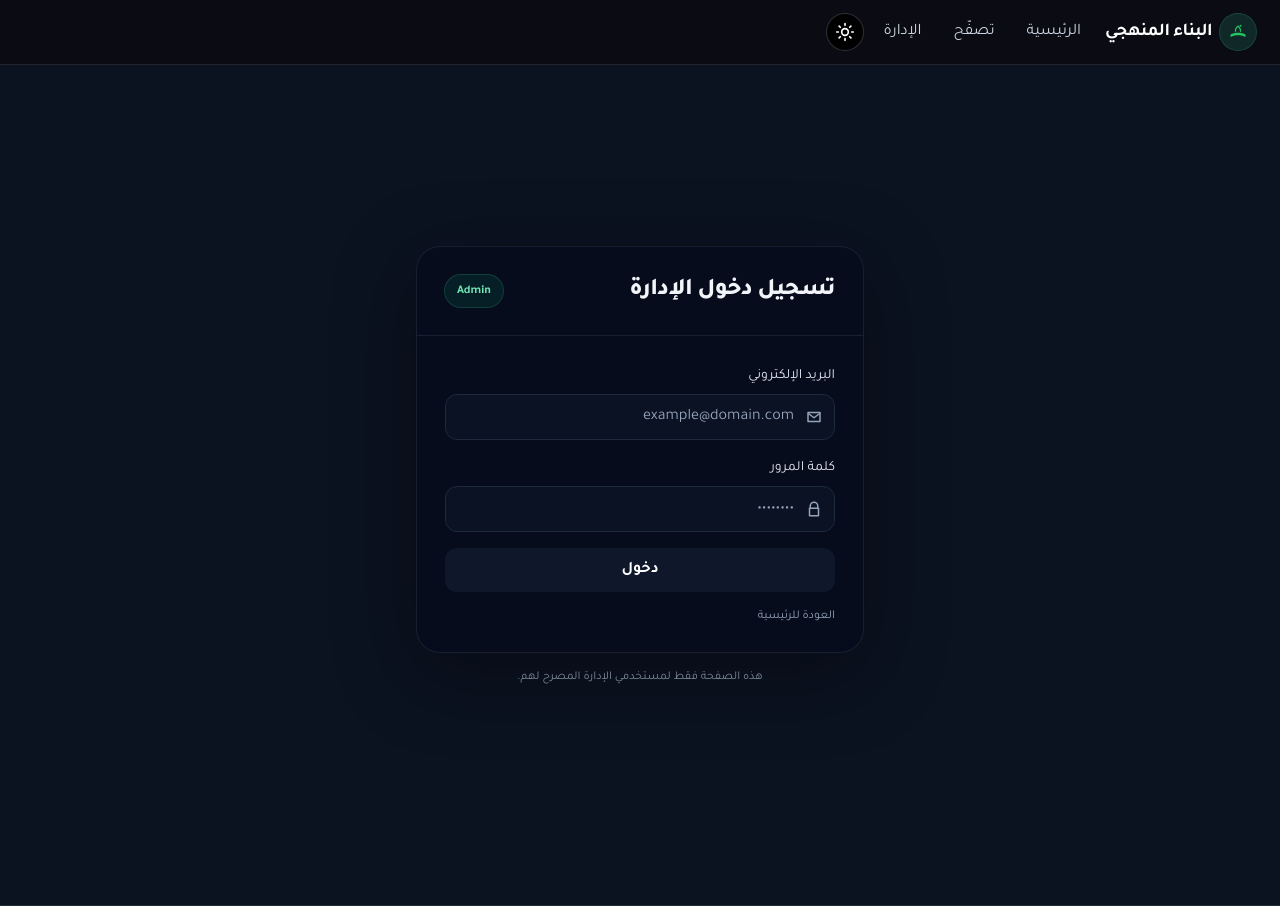
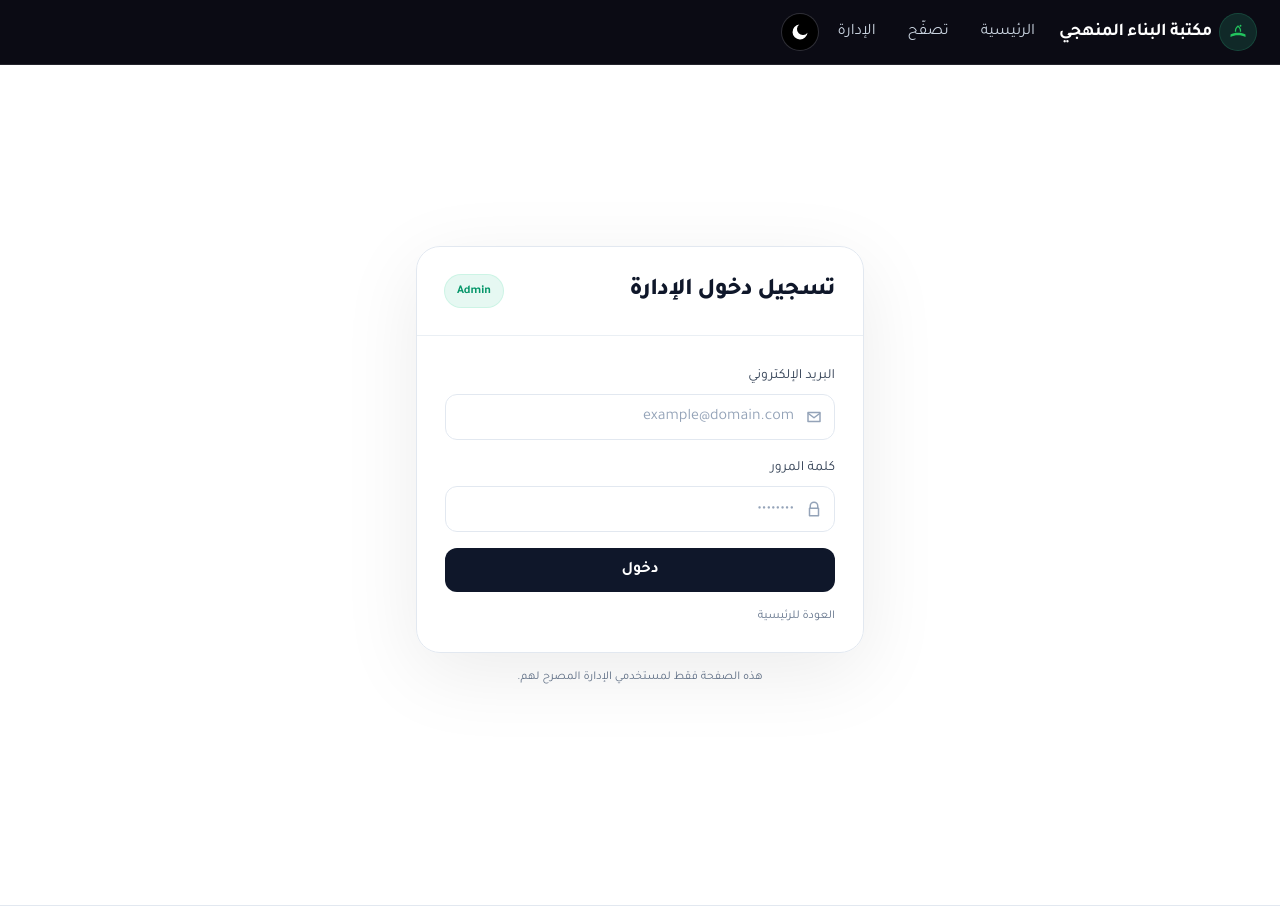
Before and after one commit to Eman3655/Binaamanhaji, a React (Vite) app in the folder web/: page /admin-login in a window 1280 px wide. Built offline with nearby package versions, Linux system fonts and the light colour scheme; no server answers; what tailwindcss-rtl would draw is missing.

Commit message:
update dark/light theme

```diff
--- a/web/index.html
+++ b/web/index.html
@@ -1,12 +1,28 @@
 <!doctype html>
-<html lang="ar" dir="rtl" class="dark">
+<html lang="ar" dir="rtl">
   <head>
     <meta charset="UTF-8" />
     <meta name="viewport" content="width=device-width, initial-scale=1" />
-    <title>البناء المنهجي</title>
+    <title>مكتبة البناء المنهجي</title>
     <link rel="icon" type="image/svg+xml" href="./src/assets/logo.png" />
-<meta name="theme-color" content="#157347" />
 
+    <meta id="theme-color" name="theme-color" content="#157347" />
+
+    <script>
+      (function () {
+        try {
+          const ls = localStorage.getItem('theme');
+          const prefersDark = window.matchMedia('(prefers-color-scheme: dark)').matches;
+          const dark = ls ? ls === 'dark' : prefersDark;
+
+          document.documentElement.classList.toggle('dark', dark);
+          document.documentElement.style.colorScheme = dark ? 'dark' : 'light';
+
+          var meta = document.getElementById('theme-color');
+          if (meta) meta.setAttribute('content', dark ? '#0b1220' : '#ffffff');
+        } catch (e) {}
+      })();
+    </script>
   </head>
   <body>
     <div id="root"></div>
--- a/web/src/components/Layout.jsx
+++ b/web/src/components/Layout.jsx
@@ -114,7 +114,7 @@ export default function Layout({ children }) {
                 </svg>
               </div>
               <div className="text-lg font-semibold tracking-tight text-white">
-                البناء المنهجي
+                مكتبة البناء المنهجي
               </div>
             </Link>
 
--- a/web/src/components/Navbar.jsx
+++ b/web/src/components/Navbar.jsx
@@ -5,7 +5,7 @@ function Navbar() {
     <header className="flex items-center gap-2 p-4 bg-white shadow">
       <img src={logo} alt="Logo" className="w-20 h-auto" />
       <h1 className="text-2xl font-semibold text-green-700">
-        مواد البناء المنهجي
+        مكتبة البناء المنهجي
       </h1>
     </header>
   );
--- a/web/src/index.css
+++ b/web/src/index.css
@@ -4,59 +4,26 @@
 @tailwind components;
 @tailwind utilities;
 
-:root { color-scheme: light dark; }
 html { scroll-behavior: smooth; }
-body { @apply bg-slate-50 dark:bg-slate-950 text-slate-900 dark:text-slate-100; font-family: 'Tajawal', sans-serif; }
+:root { color-scheme: light; }
+html { font-family: system-ui, "Segoe UI", Tahoma, Arial; }
 
-.card { @apply bg-white dark:bg-slate-900 border border-slate-200/70 dark:border-slate-800 rounded-2xl shadow-soft; }
-.btn { @apply inline-flex items-center justify-center rounded-xl px-4 py-2 text-sm font-semibold transition active:scale-[.98]; }
-.btn-primary { @apply btn bg-brand text-white hover:bg-sky-500; }
-.btn-ghost { @apply btn bg-transparent hover:bg-slate-100 dark:hover:bg-slate-800; }
-.btn-outline { @apply btn border border-slate-300 dark:border-slate-700 hover:bg-slate-100 dark:hover:bg-slate-800; }
-
-.badge { @apply inline-flex items-center gap-1 rounded-full bg-slate-100 dark:bg-slate-800 px-2 py-1 text-xs; }
-
-.input { @apply block w-full rounded-xl border-slate-300 dark:border-slate-700 bg-white dark:bg-slate-900 text-sm; }
-.select { @apply input; }
-
-.header-blur { @apply backdrop-blur supports-[backdrop-filter]:bg-white/70 dark:supports-[backdrop-filter]:bg-slate-900/70 border-b border-slate-200 dark:border-slate-800; }
-
-:root{
-  --bg: #f6faf8;
-  --surface: #ffffff;
-  --card: #f0f5f3;
-  --border: #e5ece9;
-  --text: #0f172a;
-  --muted: #475569;
-  --accent: #10b981;
-  --accent-600: #059669;
-  --shadow: 0 10px 30px -12px rgba(16,185,129,.18);
+body {
+  @apply bg-slate-50 dark:bg-slate-950 text-slate-900 dark:text-slate-100;
+  font-family: 'Tajawal', sans-serif;
 }
-
-.dark{
-  --bg: #0a0f12;
-  --surface: #0b1216;
-  --card: #0e171c;
-  --border: rgba(255,255,255,.08);
-  --text: #e5e7eb;
-  --muted: #94a3b8;
-  --accent: #10b981;
-  --accent-600: #34d399;
-  --shadow: 0 10px 30px -12px rgba(16,185,129,.25);
-}
-
-:root { --font-arabic: system-ui, "Segoe UI", Tahoma, Arial; }
-html { font-family: var(--font-arabic); color-scheme: light dark; }
-
 
 :root {
   --bg:            #ffffff;
   --surface:       #ffffff;
+  --card:          #f0f5f3;
   --text:          #0f172a;
   --muted:         #475569;
   --border:        #e2e8f0;
   --border-strong: #cbd5e1;
   --ring:          rgba(59,130,246,.25);
+  --accent:        #10b981;
+  --accent-600:    #059669;
   --shadow:        0 1px 2px rgba(0,0,0,.05), 0 4px 12px rgba(15,23,42,.06);
 }
 
@@ -64,24 +31,32 @@ html { font-family: var(--font-arabic); color-scheme: light dark; }
   :root {
     --bg:            #0b1220;
     --surface:       #0b1220;
+    --card:          #0e171c;
     --text:          #e5e7eb;
     --muted:         #94a3b8;
     --border:        #1f2937;
     --border-strong: #334155;
     --ring:          rgba(96,165,250,.35);
+    --accent:        #10b981;
+    --accent-600:    #34d399;
     --shadow:        0 1px 2px rgba(0,0,0,.4), 0 4px 14px rgba(0,0,0,.35);
+    color-scheme:    dark;
   }
 }
 
 .dark {
   --bg:            #0b1220;
   --surface:       #0b1220;
+  --card:          #0e171c;
   --text:          #e5e7eb;
   --muted:         #94a3b8;
   --border:        #1f2937;
   --border-strong: #334155;
   --ring:          rgba(96,165,250,.35);
+  --accent:        #10b981;
+  --accent-600:    #34d399;
   --shadow:        0 1px 2px rgba(0,0,0,.4), 0 4px 14px rgba(0,0,0,.35);
+  color-scheme:    dark;
 }
 
 html, body {
@@ -96,9 +71,8 @@ html, body {
   padding: 1rem;
   box-shadow: var(--shadow);
 }
-.input,
-.select,
-textarea.input {
+
+.input, .select, textarea.input {
   width: 100%;
   background: var(--surface);
   color: var(--text);
@@ -106,19 +80,16 @@ textarea.input {
   border-radius: .75rem;
   padding: .5rem .75rem;
   line-height: 1.4;
-  transition: border-color .15s ease, box-shadow .15s ease, background .15s ease;
+  transition: border-color .15s, box-shadow .15s, background .15s;
   outline: none;
 }
 
-.input::placeholder,
-textarea.input::placeholder {
+.input::placeholder, textarea.input::placeholder {
   color: var(--muted);
   opacity: .9;
 }
 
-.input:focus,
-.select:focus,
-textarea.input:focus {
+.input:focus, .select:focus, textarea.input:focus {
   border-color: #60a5fa;
   box-shadow: 0 0 0 3px var(--ring);
 }
@@ -151,96 +122,54 @@ textarea.input:focus {
   background: transparent;
   color: var(--text);
   cursor: pointer;
-  transition: background .15s ease, color .15s ease, border-color .15s ease, opacity .15s ease, transform .06s ease;
+  transition: background .15s, color .15s, border-color .15s, opacity .15s, transform .06s;
   user-select: none;
 }
+.btn:disabled { opacity: .6; cursor: not-allowed; }
+.btn:active { transform: translateY(1px); }
 
-.btn:disabled {
-  opacity: .6;
-  cursor: not-allowed;
-}
-
-.btn:active {
-  transform: translateY(1px);
-}
-
-.btn-primary {
-  background: #0f172a;
-  color: #fff;
-}
+.btn-primary { background: #0f172a; color: #fff; }
 .btn-primary:hover { background: #111827; }
-
-.btn-outline {
-  border-color: var(--border-strong);
-  color: var(--text);
-  background: transparent;
-}
-.btn-outline:hover {
-  background: rgba(148,163,184,.08);
-}
-
-.btn-ghost {
-  background: transparent;
-  color: var(--text);
-}
-.btn-ghost:hover {
-  background: rgba(148,163,184,.08);
-}
-
-.btn-danger {
-  background: #dc2626;
-  color: #fff;
-  border-color: #dc2626;
-}
+.btn-outline { border-color: var(--border-strong); color: var(--text); background: transparent; }
+.btn-outline:hover { background: rgba(148,163,184,.08); }
+.btn-ghost { background: transparent; color: var(--text); }
+.btn-ghost:hover { background: rgba(148,163,184,.08); }
+.btn-danger { background: #dc2626; color: #fff; border-color: #dc2626; }
 .btn-danger:hover { background: #b91c1c; }
 
-.btn-link {
-  color: var(--text);
-  text-decoration: underline;
-  text-underline-offset: 2px;
-}
-
-.btn-xs {
-  padding: .25rem .5rem;
-  font-size: .75rem;
-  line-height: 1rem;
-  border-radius: .5rem;
-}
+.btn-link { color: var(--text); text-decoration: underline; text-underline-offset: 2px; }
+.btn-xs { padding: .25rem .5rem; font-size: .75rem; line-height: 1rem; border-radius: .5rem; }
 
 .text-muted { color: var(--muted); }
 .border { border: 1px solid var(--border); }
 .rounded-xl { border-radius: .75rem; }
 .rounded-2xl { border-radius: 1rem; }
 
+.header-blur {
+  @apply backdrop-blur supports-[backdrop-filter]:bg-white/70 dark:supports-[backdrop-filter]:bg-slate-900/70 border-b border-slate-200 dark:border-slate-800;
+}
+
 @layer components {
-  .btn-primary{
+  .btn-primary {
     @apply inline-flex items-center justify-center rounded-xl font-medium
-      bg-slate-900 text-white
-      border border-slate-900/10
-      transition
-      hover:bg-slate-800
-      active:translate-y-[0.5px]
+      bg-slate-900 text-white border border-slate-900/10 transition
+      hover:bg-slate-800 active:translate-y-[0.5px]
       focus:outline-none focus:ring-2 focus:ring-slate-300/70 focus:ring-offset-2
-      dark:bg-white dark:text-slate-900
-      dark:hover:bg-slate-200
+      dark:bg-white dark:text-slate-900 dark:hover:bg-slate-200
       dark:focus:ring-slate-600/60 dark:focus:ring-offset-slate-900;
   }
 
-  .btn-outline{
+  .btn-outline {
     @apply inline-flex items-center justify-center rounded-xl font-medium
-      bg-white text-slate-900
-      border border-slate-300
-      transition
-      hover:border-slate-400 hover:bg-slate-50
-      active:bg-slate-100 active:translate-y-[0.5px]
+      bg-white text-slate-900 border border-slate-300 transition
+      hover:border-slate-400 hover:bg-slate-50 active:bg-slate-100 active:translate-y-[0.5px]
       focus:outline-none focus:ring-2 focus:ring-slate-300/70 focus:ring-offset-2
-      dark:bg-slate-900 dark:text-slate-100
-      dark:border-slate-700
+      dark:bg-slate-900 dark:text-slate-100 dark:border-slate-700
       dark:hover:bg-slate-800 dark:hover:border-slate-600
       dark:focus:ring-slate-600/60 dark:focus:ring-offset-slate-900;
   }
 
-  .badge{
+  .badge {
     @apply inline-flex items-center rounded-full border border-slate-200
       bg-slate-50 px-2 py-0.5 text-[11px] text-slate-600
       dark:border-slate-800 dark:bg-slate-900/60 dark:text-slate-300;
--- a/web/src/pages/AdminLogin.jsx
+++ b/web/src/pages/AdminLogin.jsx
@@ -30,7 +30,6 @@ export default function AdminLogin() {
         return;
       }
 
-      // تأكيد تثبيت الجلسة
       try {
         const me = await fetch(`${API}/admin/me`, { credentials: "include" });
         const data = await me.json().catch(() => ({}));
--- a/web/src/pages/Home.jsx
+++ b/web/src/pages/Home.jsx
@@ -5,7 +5,7 @@ import heroImg from "../assets/background.jpg";
 
 const copy = {
   hero: {
-    titleTop: "البناء المنهجي",
+    titleTop: "مكتبة البناء المنهجي",
     titleAccent: "دفعة العطاء — الدفعة الثالثة",
     sub: "منصة تجمع ملفات الدروس والمقررات والملخصات من مصادرها الموثوقة، توحّد الإصدارات، وتنظمها لتسهيل الوصول السريع والدقيق.",
     ctaPrimary: "استعرض المقررات",
@@ -16,17 +16,17 @@ const copy = {
     { icon: Layers,     title: "توحيد الإصدارات",  desc: "نسخة مرجعية ثابتة لكل ملف/درس." },
     { icon: Search,     title: "وصول سريع",        desc: "بحث وفلترة ذكية بحسب العلم والمقرر." },
     { icon: BookOpen,   title: "هيكلة منهجية",     desc: "تقسيم حسب العلوم والمستويات والفصول." },
-    { icon: ShieldCheck,title: "توثيق موثوق",      desc: "إحالة للمصدر وتاريخ الإصدار والمراجعة." },
+    { icon: ShieldCheck,title: "مساهمة في إثراء الأرشيف",      desc: "ساهم في إثراء الأرشيف المنهجي الموحّد." },
     { icon: FileText,   title: "ملخصات مركّزة",    desc: "تلخيصات ونقاط أساسية للرجوع السريع." },
   ],
   roadmap: {
     title: "كيف تستفيد بسرعة؟",
     steps: [
       { k: "1", t: "اختر العلم والمقرر",   d: "ابدأ من العلم أو المستوى المناسب لك." },
-      { k: "2", t: "حمّل النسخة المعتمدة", d: "ملف موحّد وواضح الإصدار والمصدر." },
+      { k: "2", t: "حمّل النسخة", d: "حمل النسخة المناسبة من المقررات." },
       { k: "3", t: "أضف / اقترح ملفًا",    d: "ساهم في إثراء الأرشيف المنهجي الموحّد." },
     ],
-    button: "انتقل إلى الأرشيف المنظَّم",
+    button: "انتقل إلى الأرشيف المنظَّم",
   },
 };
 
@@ -83,11 +83,11 @@ function HeroLanding() {
           </div>
 
           <h1 className="text-4xl md:text-6xl font-extrabold leading-tight drop-shadow-lg max-w-5xl">
-            منصّة <span className="text-emerald-400">البناء المنهجي</span> لتجميع ملفات الدراسة
+            منصّة <span className="text-emerald-400">مكتبة البناء المنهجي</span> لتجميع ملفات الدراسة
           </h1>
 
           <p className="mt-5 text-lg md:text-xl text-white/95 max-w-3xl leading-relaxed">
-            نجمع الدروس والمقرّرات والملخّصات من مصادرها الموثوقة، نوحّد الإصدارات،
+            نجمع الدروس والمقرّرات والملخّصات من مصادرها الموثوقة،
             ونوفّر بحثًا سريعًا حسب المستوى والعِلم والمقرّر — لتصل إلى النسخة الصحيحة في ثوانٍ.
           </p>
 
@@ -185,12 +185,12 @@ export default function Home() {
 
 
       <footer className="mx-auto max-w-7xl px-4 pb-10 text-sm text-slate-600 dark:text-slate-400 flex items-center justify-between border-t border-slate-200 dark:border-slate-800 pt-6">
-        <span>© {new Date().getFullYear()} البناء المنهجي</span>
+        <span>© {new Date().getFullYear()} مكتبة البناء المنهجي</span>
         <div className="flex gap-4">
-          <a className="hover:text-sky-600 dark:hover:text-sky-400" href="#">
+          <a className="hover:text-sky-600 dark:hover:text-sky-400">
             الخصوصية
           </a>
-          <a className="hover:text-sky-600 dark:hover:text-sky-400" href="#">
+          <a className="hover:text-sky-600 dark:hover:text-sky-400">
             الشروط
           </a>
         </div>
--- a/web/src/theme.jsx
+++ b/web/src/theme.jsx
@@ -6,27 +6,58 @@ import stylisRTLPlugin from "stylis-plugin-rtl";
 
 const rtlCache = createCache({ key: "mui-rtl", stylisPlugins: [stylisRTLPlugin] });
 
-export const ColorModeContext = React.createContext({ toggle: () => {} });
+export const ColorModeContext = React.createContext({ mode: "light", toggle: () => {} });
+
+function getInitialMode() {
+  try {
+    const saved = localStorage.getItem("theme");
+    if (saved === "light" || saved === "dark") return saved;
+    return window.matchMedia("(prefers-color-scheme: dark)").matches ? "dark" : "light";
+  } catch {
+    return "light";
+  }
+}
 
 export default function ThemeProviderRTL({ children }) {
-  const [mode, setMode] = React.useState("light");
-  const colorMode = React.useMemo(() => ({ toggle: () => setMode((m) => (m === "light" ? "dark" : "light")) }), []);
-  const theme = React.useMemo(() => createTheme({
+  const [mode, setMode] = React.useState(getInitialMode);
+
+  const colorMode = React.useMemo(
+    () => ({
+      mode,
+      toggle: () => setMode((m) => (m === "light" ? "dark" : "light")),
+    }),
+    [mode]
+  );
+  React.useEffect(() => {
+    try {
+      localStorage.setItem("theme", mode);
+    } catch {}
+    const isDark = mode === "dark";
+    const root = document.documentElement;
+    root.classList.toggle("dark", isDark);
+    root.style.colorScheme = isDark ? "dark" : "light";
+  }, [mode]);
+
+  const theme = React.useMemo(
+    () =>
+      createTheme({
         direction: "rtl",
         palette: {
           mode,
           primary: { main: mode === "light" ? "#0ea5e9" : "#38bdf8" },
-      background: { default: mode === "light" ? "#f8fafc" : "#0b1220" }
+          background: { default: mode === "light" ? "#f8fafc" : "#0b1220" },
         },
         typography: {
-      fontFamily: `"Tajawal", "Noto Kufi Arabic", "Segoe UI", Arial, sans-serif`,
+          fontFamily: `"Tajawal","Noto Kufi Arabic","Segoe UI",Arial,sans-serif`,
         },
         shape: { borderRadius: 14 },
         components: {
           MuiCard: { styleOverrides: { root: { borderRadius: 16 } } },
           MuiButton: { styleOverrides: { root: { textTransform: "none", borderRadius: 12 } } },
-    }
-  }), [mode]);
+        },
+      }),
+    [mode]
+  );
 
   return (
     <CacheProvider value={rtlCache}>
```
Lines whose indentation alone changed are shown as unchanged.
